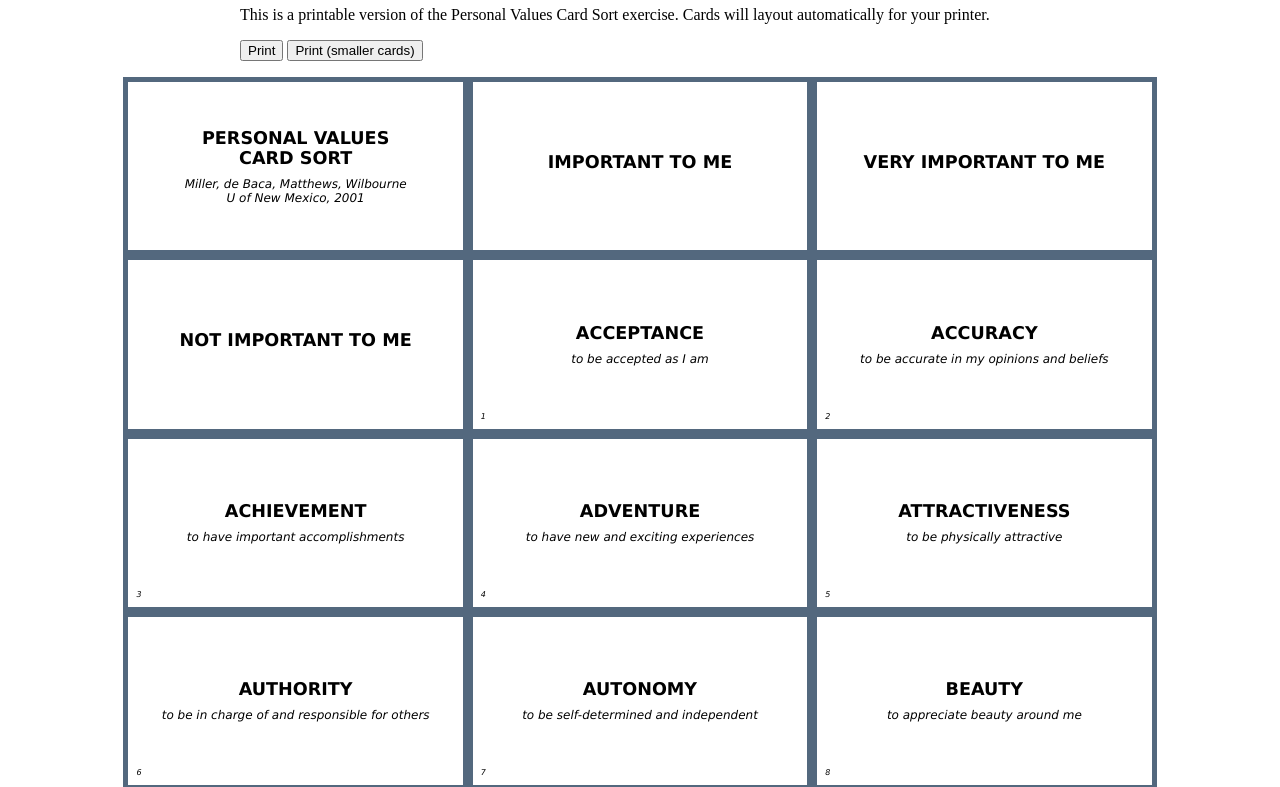
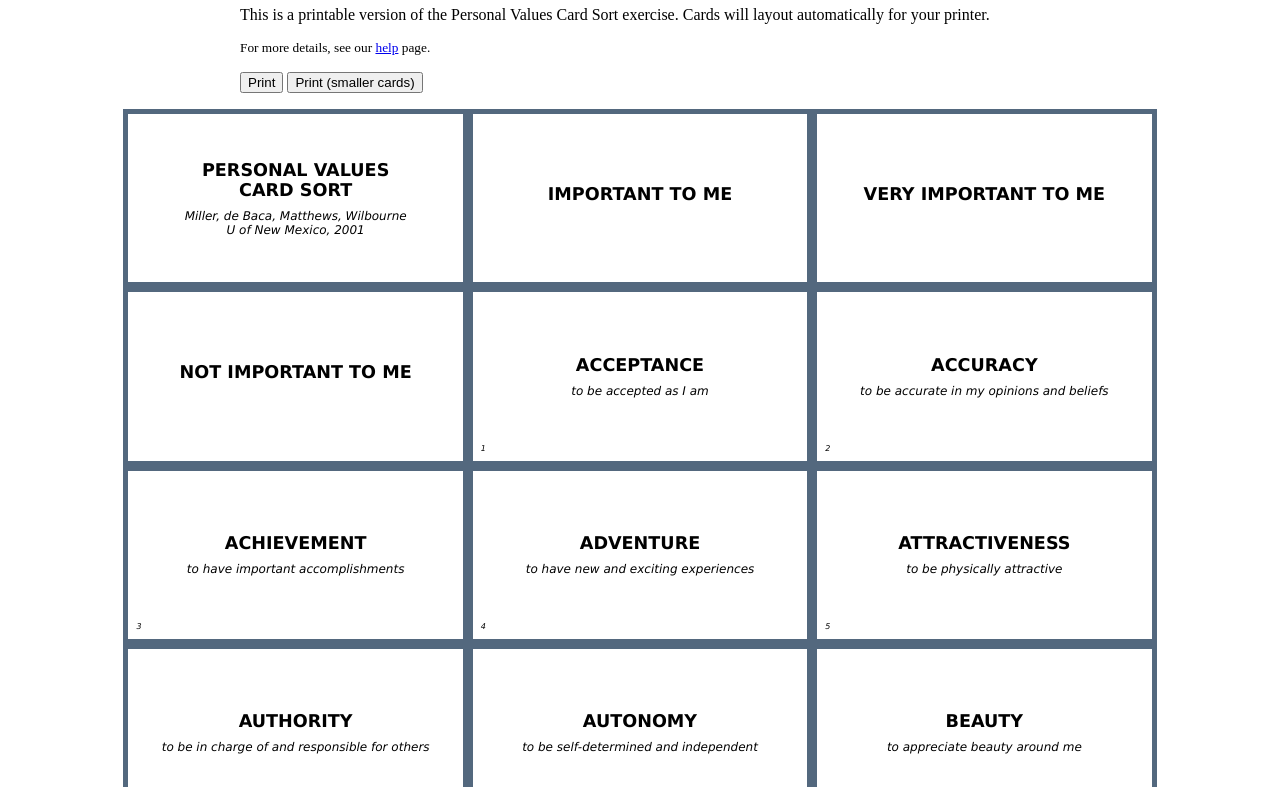
Before and after one commit to atkulp/Recovery-Toolbox, a website: page src/value-sorter/printable.html in a window 1280 px wide. Shown: the part 60-847 px from the top of the page. Drawn offline with Linux system fonts and the light colour scheme.

Commit message:
Added links to hosting pages added npm run serve-journal and npm run serve-sorter for local dev

```diff
--- a/src/value-sorter/printable.html
+++ b/src/value-sorter/printable.html
@@ -22,6 +22,8 @@
          This is a printable version of the Personal Values Card Sort exercise.
          Cards will layout automatically for your printer.
       </p>
+
+      <small>For more details, see our <a href="help.html" target="_blank">help</a> page.</small>
 
       <p>
          <input type="button" value="Print" onclick="printCards()" />
```
Also changed, not shown: package.json (added, +27 -0 lines), readme.md, 2 other files.
